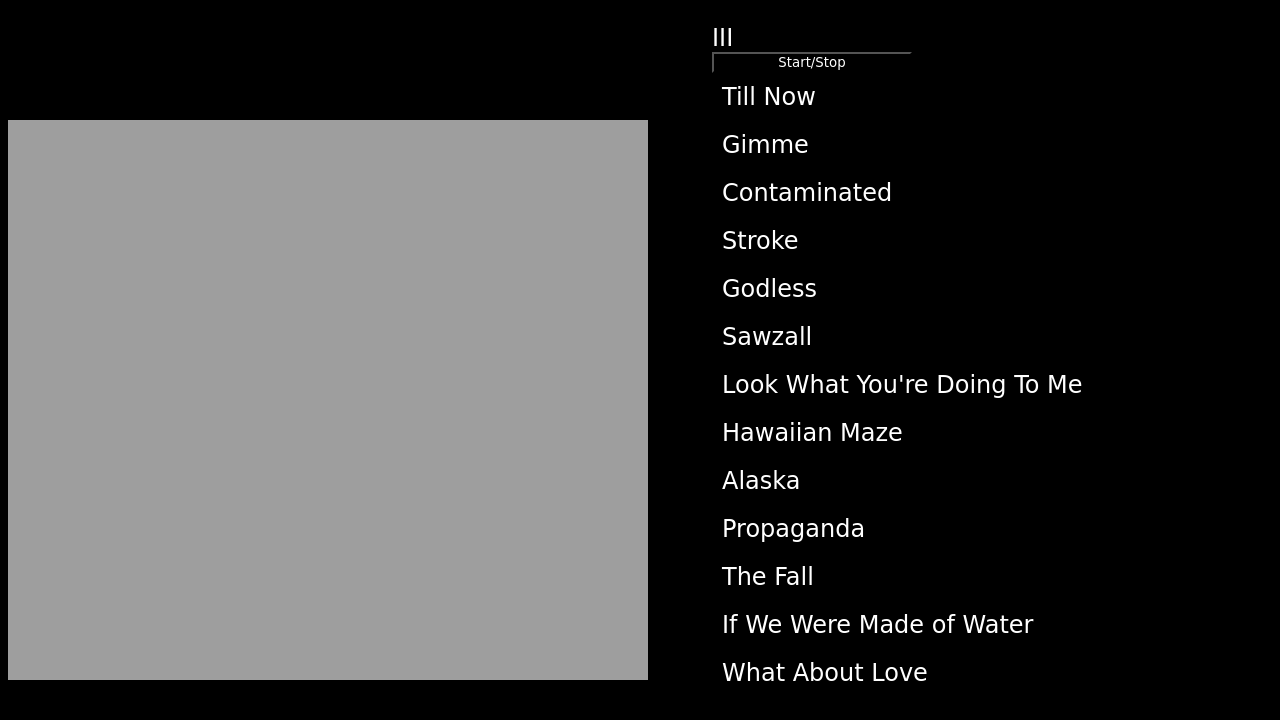
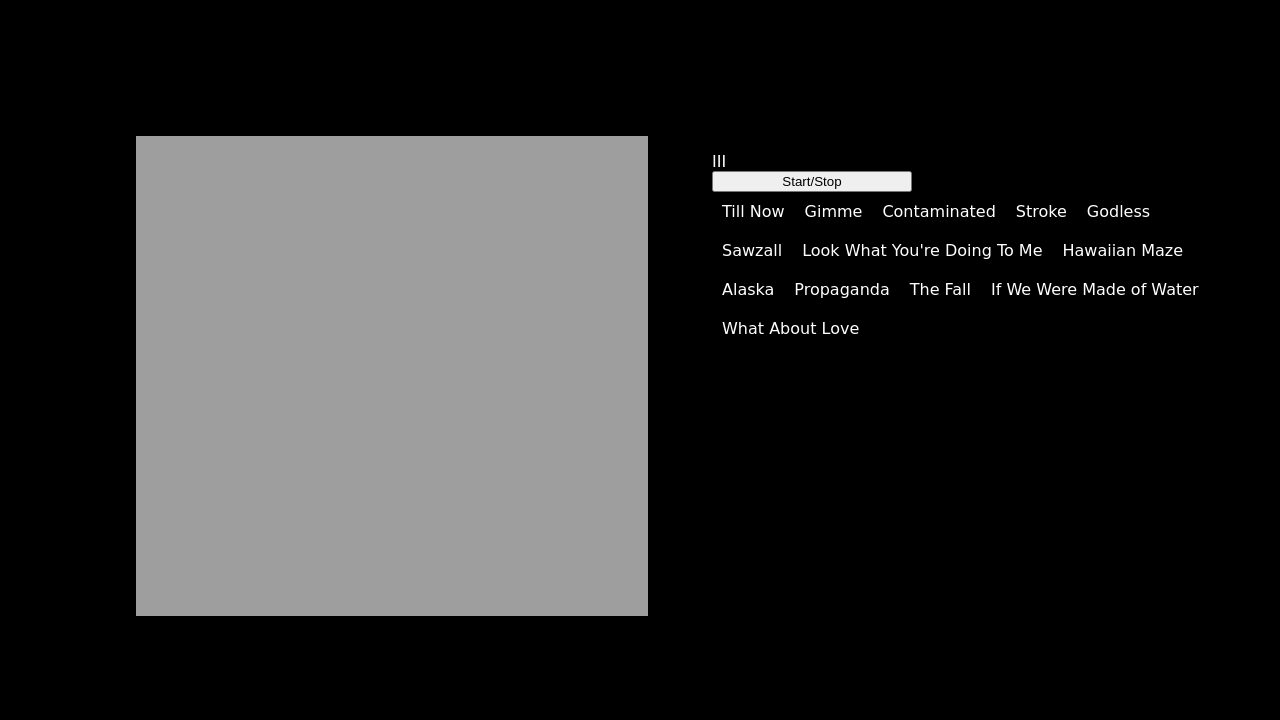
Before and after one commit to tonihe/iii, a plain HTML site: page index.html in a window 1280 px wide. Drawn offline with nearby package versions, Linux system fonts and the light colour scheme; a web font is replaced by a local one.

Commit message:
horizontal

```diff
--- a/index.html
+++ b/index.html
@@ -1,9 +1,10 @@
 <html>
 
 <body>
+<div class="container">
+    <div id="cur_time"></div>
 
-
-     <div class="distortion"></div>
+    <div class="distortion"></div>
     <div id="content">
         <ul id="trackList"></ul>
         <div id="albumtitle">III
@@ -14,7 +15,7 @@
         </div>
     </div>
 
-
+</div>
 </body>
 
 </html>
@@ -23,27 +24,38 @@
 
 <style>
     * {
+        box-sizing: border-box;
+    }
+
+    body
+    {
+        width: 100vw;
+        height: 100vh;
         background-color: black;
         color: white;
-        box-sizing: border-box;
         font-family: 'Fondamento', cursive;
     }
 
+    .container {
+        padding: 10vw;
+        width: 80vw;
+        height: 80vh;
+
+    }
+
     .distortion {
-        margin-top: 15vh;
-        margin-bottom: 15vh;
-        width: 50vw;
-        height: 70vh;
+        width: 40vw;
+        height: 60vh;
     }
 
     #content {
         /* background-image:url('https://66.media.tumblr.com/0e8d36fa1c62867a4ec1290bf3da023e/tumblr_pswb132g9V1rho9f6o1_1280.jpg'); */
         font-family: 'Merienda One', cursive;
-        font-size: 1.5rem;
-        width: 50vw;
-        height: 100vh;
-        margin-top: -100vh;
-        margin-left: 55vw;
+        font-size: 1rem;
+        width: 40vw;
+        height: 100%;
+        margin-top: -60vh;
+        margin-left: 45vw;
         position: absolute;
         background-repeat: no-repeat;
         background-size: cover;
@@ -55,7 +67,7 @@
     }
 
     li {
-        width: 90vw;
+
         display: inline-block;
         background: transparent;
         list-style: none;
@@ -63,7 +75,7 @@
     }
 
     li:hover {
-        width: 95vw;
+
         background-color: maroon;
         transition: all 1s;
 
```
